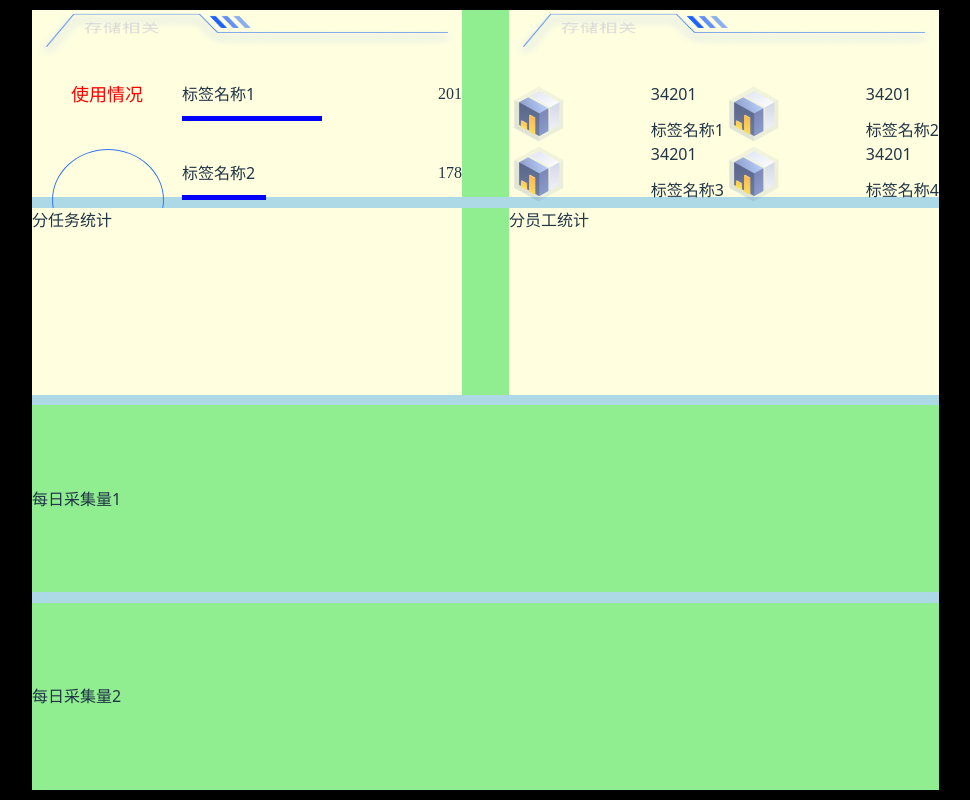
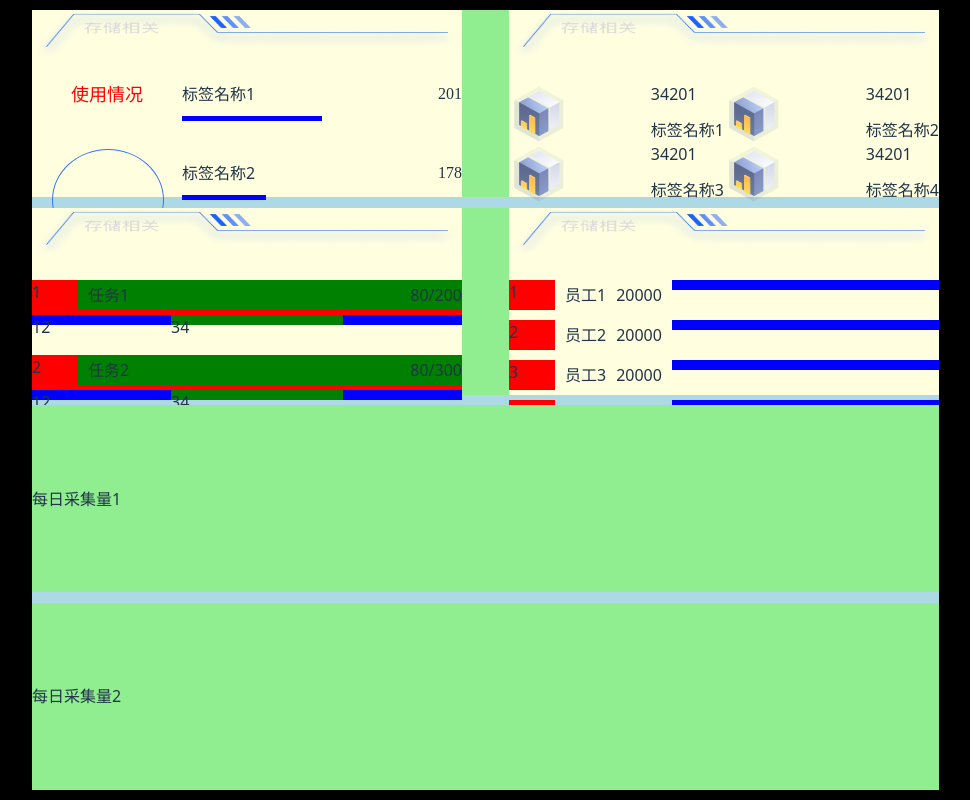
Before and after one commit to brookchenli/large-screen, a React (Vite) app: page / in a window 1280 px wide. Shown: the whole page, without its empty margins (26-996 px from the left). Built offline with nearby package versions, Linux system fonts and the light colour scheme.

Commit message:
feat:添加UI骨架

```diff
--- a/src/components/main-screen/index.tsx
+++ b/src/components/main-screen/index.tsx
@@ -3,6 +3,8 @@ import { useState, useEffect } from "react";
 import Bar from "@/components/bar";
 import Storage from "@/components/storage";
 import Records from "@/components/records";
+import Tasks from "@/components/tasks";
+import Staff from "@/components/staff";
 const Index = () => {
   const [time, setTime] = useState(new Date());
   const [weather, setWeather] = useState({
@@ -31,8 +33,12 @@ const Index = () => {
           </div>
         </div>
         <div className="row">
-          <div className="col">分任务统计</div>
-          <div className="col">分员工统计</div>
+          <div className="col">
+            <Tasks />
+          </div>
+          <div className="col">
+            <Staff />
+          </div>
         </div>
         <div className="row">每日采集量1</div>
         <div className="row">每日采集量2</div>
--- /dev/null
+++ b/src/components/staff/index.less
@@ -0,0 +1,38 @@
+.staff {
+  width: 100%;
+  height: 100%;
+  display: flex;
+  flex-direction: column;
+  justify-content: space-between;
+  gap: 10px;
+}
+.staff-item {
+  width: 100%;
+  height: 100%;
+  display: flex;
+  flex-direction: row;
+  justify-content: flex-start;
+  gap: 10px;
+
+  .staff-item-index {
+    width: 46px;
+    height: 30px;
+    background-size: 100% 100%;
+    background-repeat: no-repeat;
+    background-position: center;
+    background-color: red;
+  }
+  .staff-item-label {
+    height: 30px;
+    line-height: 30px;
+  }
+  .staff-item-value {
+    height: 30px;
+    line-height: 30px;
+  }
+  .staff-item-progress-bar {
+    flex: 1;
+    height: 10px;
+    background-color: blue;
+  }
+}
--- /dev/null
+++ b/src/components/staff/index.tsx
@@ -0,0 +1,47 @@
+import Panel from "@/components/panel";
+import "./index.less";
+import recordsIcon1 from "@/assets/records_icon1.png";
+
+export default function Staff() {
+  const staff = [
+    {
+      label: "员工1",
+      value: 20000,
+      total: 100000,
+    },
+    {
+      label: "员工2",
+      value: 20000,
+      total: 100000,
+    },
+    {
+      label: "员工3",
+      value: 20000,
+      total: 100000,
+    },
+    {
+      label: "员工4",
+      value: 20000,
+      total: 100000,
+    },
+    {
+      label: "员工5",
+      value: 20000,
+      total: 100000,
+    },
+  ];
+  return (
+    <Panel title="分员工统计">
+      <div className="staff">
+        {staff.map((task, index) => (
+          <div className="staff-item" key={index}>
+            <div className="staff-item-index">{index + 1}</div>
+            <div className="staff-item-label">{task.label}</div>
+            <div className="staff-item-value">{task.value}</div>
+            <div className="staff-item-progress-bar"></div>
+          </div>
+        ))}
+      </div>
+    </Panel>
+  );
+}
--- /dev/null
+++ b/src/components/tasks/index.less
@@ -0,0 +1,75 @@
+.tasks {
+  width: 100%;
+  height: 100%;
+  display: flex;
+  flex-direction: column;
+  align-items: center;
+  justify-content: flex-start;
+  gap: 30px;
+
+  .tasks-item {
+    width: 100%;
+    height: 45px;
+    background-color: red;
+    display: flex;
+    flex-direction: column;
+    justify-content: space-center;
+    gap: 5px;
+
+    .tasks-item-top {
+      width: 100%;
+      height: 30px;
+      display: flex;
+      flex-direction: row;
+      justify-content: space-between;
+      align-items: center;
+      gap: 10px;
+      background-color: green;
+
+      .tasks-item-top-left {
+        display: flex;
+        flex-direction: row;
+        justify-content: flex-start;
+        align-items: center;
+        gap: 10px;
+
+        .tasks-item-top-left-index {
+          // background-image: url("@/assets/index_background.png");
+          width: 46px;
+          height: 30px;
+          background-size: 100% 100%;
+          background-repeat: no-repeat;
+          background-position: center;
+          background-color: red;
+        }
+        .tasks-item-top-left-label {
+          height: 30px;
+          line-height: 30px;
+        }
+      }
+    }
+
+    .tasks-item-bottom {
+      width: 100%;
+      height: 10px;
+      background-color: blue;
+      display: flex;
+      flex-direction: row;
+      justify-content: flex-start;
+      align-items: center;
+      gap: 10px;
+
+      .tasks-item-bottom-blue {
+        width: 30%;
+        height: 100%;
+        background-color: blue;
+      }
+      .tasks-item-bottom-green {
+        width: 40%;
+        height: 100%;
+        background-color: green;
+      }
+    }
+    // background-color: red;
+  }
+}
--- /dev/null
+++ b/src/components/tasks/index.tsx
@@ -0,0 +1,54 @@
+import Panel from "@/components/panel";
+import "./index.less";
+import recordsIcon1 from "@/assets/records_icon1.png";
+
+export default function Records() {
+  const tasks = [
+    {
+      label: "任务1",
+      value1: 80,
+      value2: 20,
+      total: 200,
+    },
+    {
+      label: "任务2",
+      value1: 80,
+      value2: 20,
+      total: 300,
+    },
+    {
+      label: "任务3",
+      value1: 80,
+      value2: 20,
+      total: 100,
+    },
+  ];
+  return (
+    <Panel title="分任务统计">
+      <div className="tasks">
+        {tasks.map((task, index) => (
+          <div className="tasks-item" key={index}>
+            <div className="tasks-item-top">
+              <div className="tasks-item-top-left">
+                <div className="tasks-item-top-left-index">{index + 1}</div>
+                <div className="tasks-item-top-left-label">{task.label}</div>
+              </div>
+              <div className="tasks-item-top-right">
+                <span className="tasks-item-top-right-value">
+                  {task.value1}
+                </span>
+                <span className="tasks-item-top-right-total">
+                  /{task.total}
+                </span>
+              </div>
+            </div>
+            <div className="tasks-item-bottom">
+              <div className="tasks-item-bottom-blue">12</div>
+              <div className="tasks-item-bottom-green">34</div>
+            </div>
+          </div>
+        ))}
+      </div>
+    </Panel>
+  );
+}
```
Also changed, not shown: src/assets/index-background.png (added).
